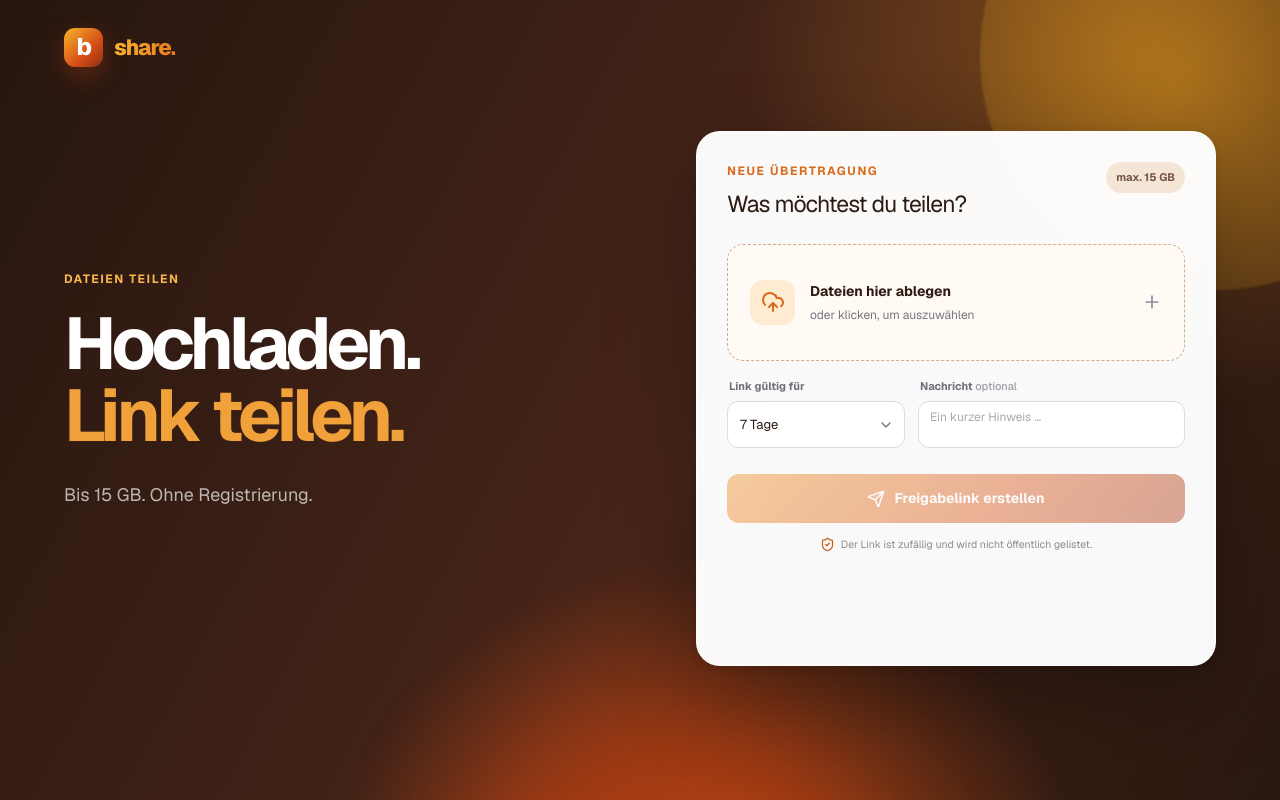
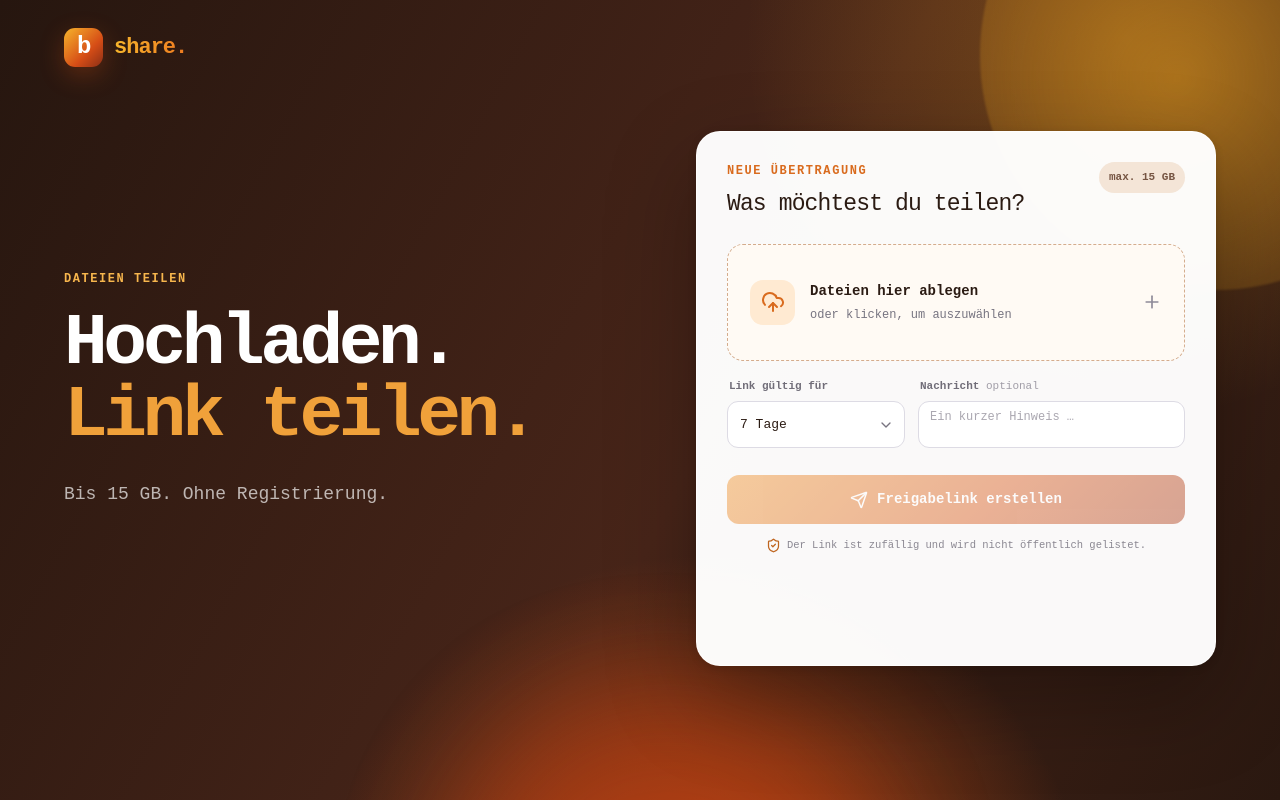
Before and after one commit to bronsii/share, a Next.js app: page / in a window 1280 px wide. Built offline with nearby package versions, Linux system fonts and the light colour scheme.

Commit message:
Use Courier New typography

```diff
--- a/app/globals.css
+++ b/app/globals.css
@@ -17,7 +17,7 @@ body {
   margin: 0;
   background: var(--paper);
   color: var(--ink);
-  font-family: var(--font-geist-sans), Arial, sans-serif;
+  font-family: "Courier New", Courier, monospace;
 }
 button, input, select, textarea { font: inherit; }
 button, a { -webkit-tap-highlight-color: transparent; }
@@ -354,7 +354,7 @@ a { color: inherit; text-decoration: none; }
 .section-heading > p { margin: 0; color: var(--muted); font-size: 15px; line-height: 1.65; }
 .steps-grid { margin-top: 54px; display: grid; grid-template-columns: repeat(3, 1fr); gap: 16px; }
 .step-card { position: relative; min-height: 243px; padding: 28px; overflow: hidden; border: 1px solid #e4e4ea; border-radius: 19px; background: #fff; }
-.step-number { position: absolute; right: 18px; top: 9px; color: #f0eff4; font-family: var(--font-geist-mono), monospace; font-size: 58px; font-weight: 700; }
+.step-number { position: absolute; right: 18px; top: 9px; color: #f0eff4; font-family: "Courier New", Courier, monospace; font-size: 58px; font-weight: 700; }
 .step-icon { position: relative; display: grid; place-items: center; width: 47px; height: 47px; border-radius: 14px; color: var(--violet); background: #efecff; }
 .step-card:nth-child(2) .step-icon { color: #138d9c; background: #e4f9f9; }
 .step-card:nth-child(3) .step-icon { color: #a36527; background: #fff1df; }
--- a/app/layout.tsx
+++ b/app/layout.tsx
@@ -1,10 +1,6 @@
 import type { Metadata } from "next";
 import { headers } from "next/headers";
-import { Geist, Geist_Mono } from "next/font/google";
 import "./globals.css";
-
-const geistSans = Geist({ variable: "--font-geist-sans", subsets: ["latin"] });
-const geistMono = Geist_Mono({ variable: "--font-geist-mono", subsets: ["latin"] });
 
 export async function generateMetadata(): Promise<Metadata> {
   const requestHeaders = await headers();
@@ -24,5 +20,5 @@ export async function generateMetadata(): Promise<Metadata> {
 }
 
 export default function RootLayout({ children }: Readonly<{ children: React.ReactNode }>) {
-  return <html lang="de"><body className={`${geistSans.variable} ${geistMono.variable}`}>{children}</body></html>;
+  return <html lang="de"><body>{children}</body></html>;
 }
```
